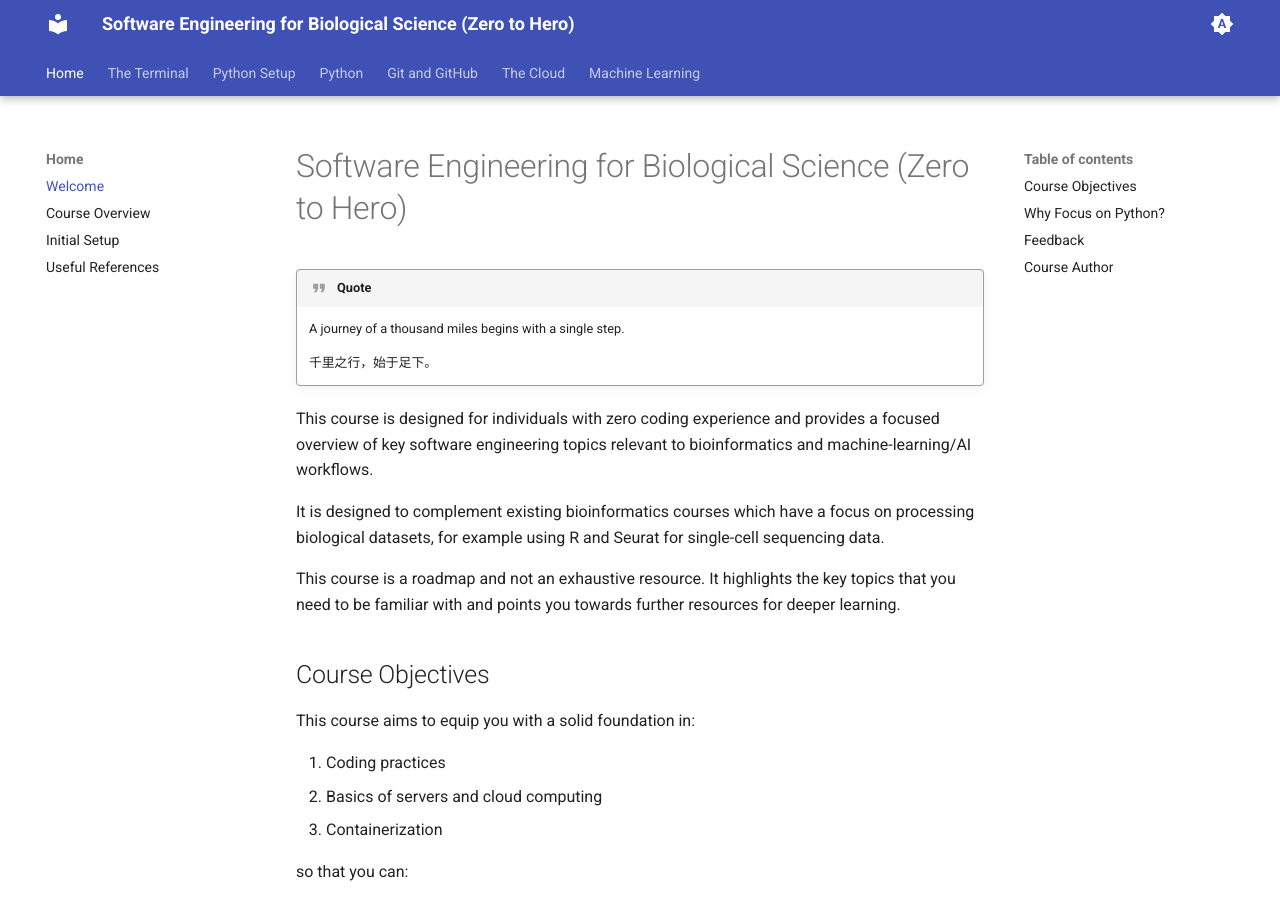
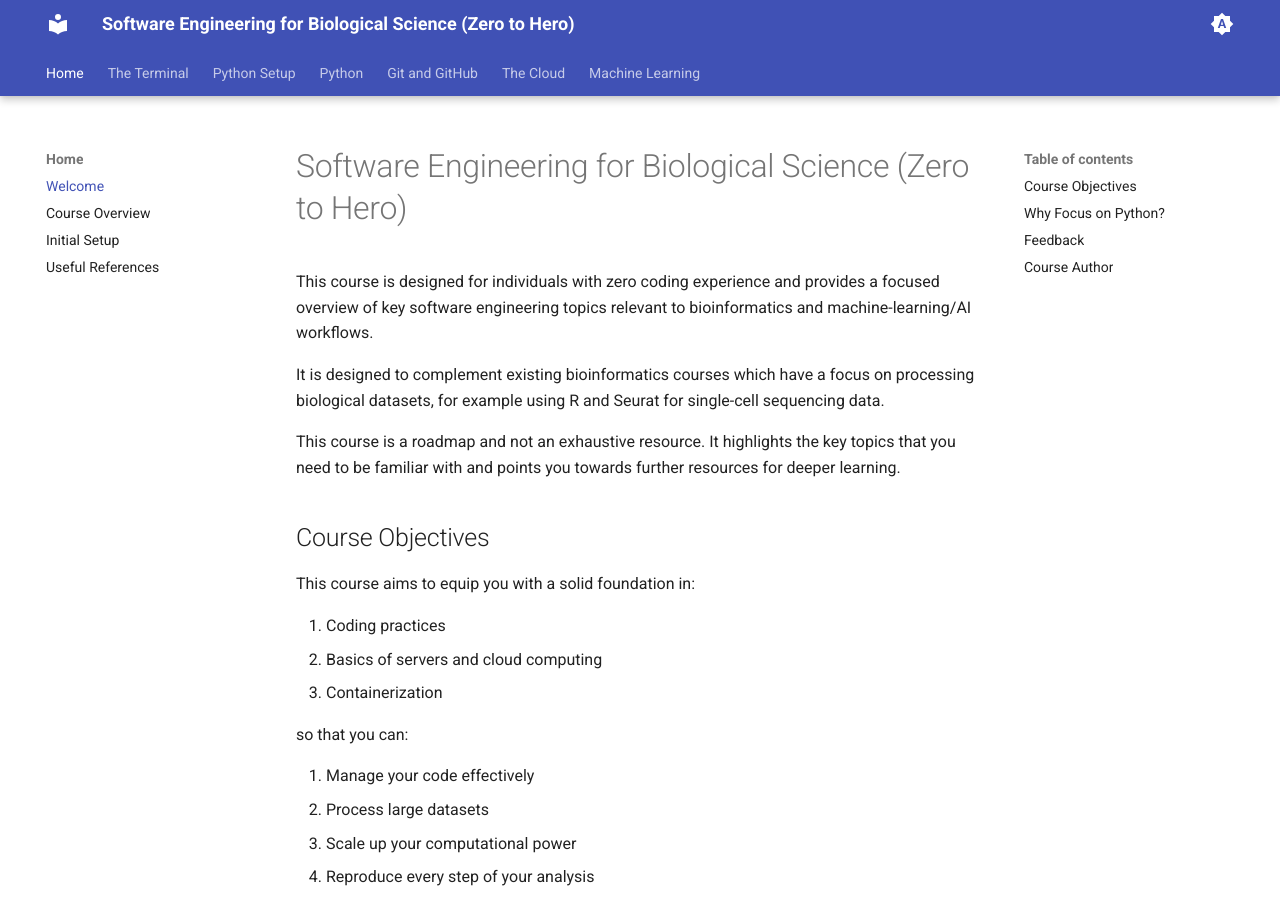
Before and after one commit to shaunchuah/software_engineering_for_science, an MkDocs documentation site: the page built from docs/index.md, in a window 1280 px wide and 900 px high. Built offline with MkDocs 1.6.1 and Material for MkDocs 9.7.7, drawn with Linux system fonts in a browser that asks for light colours.

Commit message:
Remove introductory quote from course documentation

```diff
--- a/docs/index.md
+++ b/docs/index.md
@@ -1,9 +1,4 @@
 # Software Engineering for Biological Science (Zero to Hero)
-
-!!! quote
-    A journey of a thousand miles begins with a single step.
-
-    千里之行，始于足下。
 
 This course is designed for individuals with zero coding experience and provides a focused overview of key software engineering topics relevant to bioinformatics and machine-learning/AI workflows.
 
```
